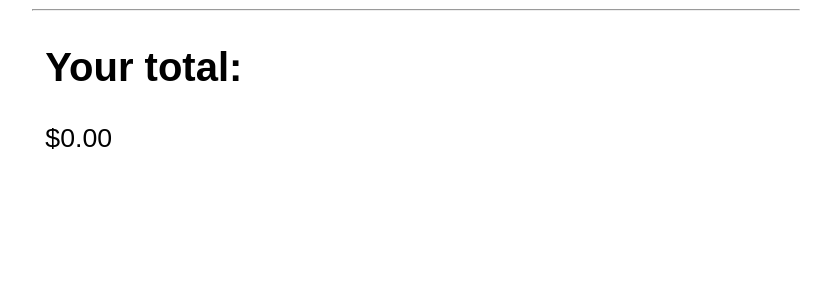
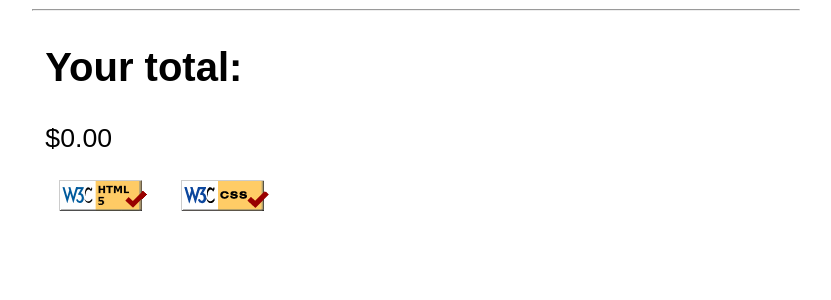
Before and after one commit to bgdesta/bgdesta.github.io, a web app: file hw04/tip.html in a window 1280 px wide. Shown: the part 425-725 px from the top of the page, without its empty margins (224-1055 px from the left). Run offline with its HTML, style and script files only (its server is not run), Linux system fonts and the light colour scheme.

Commit message:
validator added for homework04

```diff
--- a/hw04/css/tip.css
+++ b/hw04/css/tip.css
@@ -11,3 +11,6 @@ button {
 div {
   margin: 0.5em;
 }
+.validator {
+  display: inline;
+}
--- a/hw04/tip.html
+++ b/hw04/tip.html
@@ -41,6 +41,17 @@
     <h2>Your total:</h2>
     <p id="total">$0.00</p>
   </div>
+
+  <div class="right-aligned validity-check">
+    <div class="validator">
+      <a href="http://validator.w3.org/check?uri=https://bgdesta.github.io/hw04/tip.html"> <img src="../images/w3c-html.png"
+          alt="html validator" /></a>
+    </div>
+    <div class="validator">
+      <a href="https://jigsaw.w3.org/css-validator/validator?uri=https://bgdesta.github.io/css/hw04/tip.css"
+        target="_blank"> <img src="../images/w3c-css.png" alt="html validator" /></a>
+    </div>
+  </div>
 </body>
 
 </html>
```
Also changed, not shown: hw03/alert.html (+13 -7 lines).
